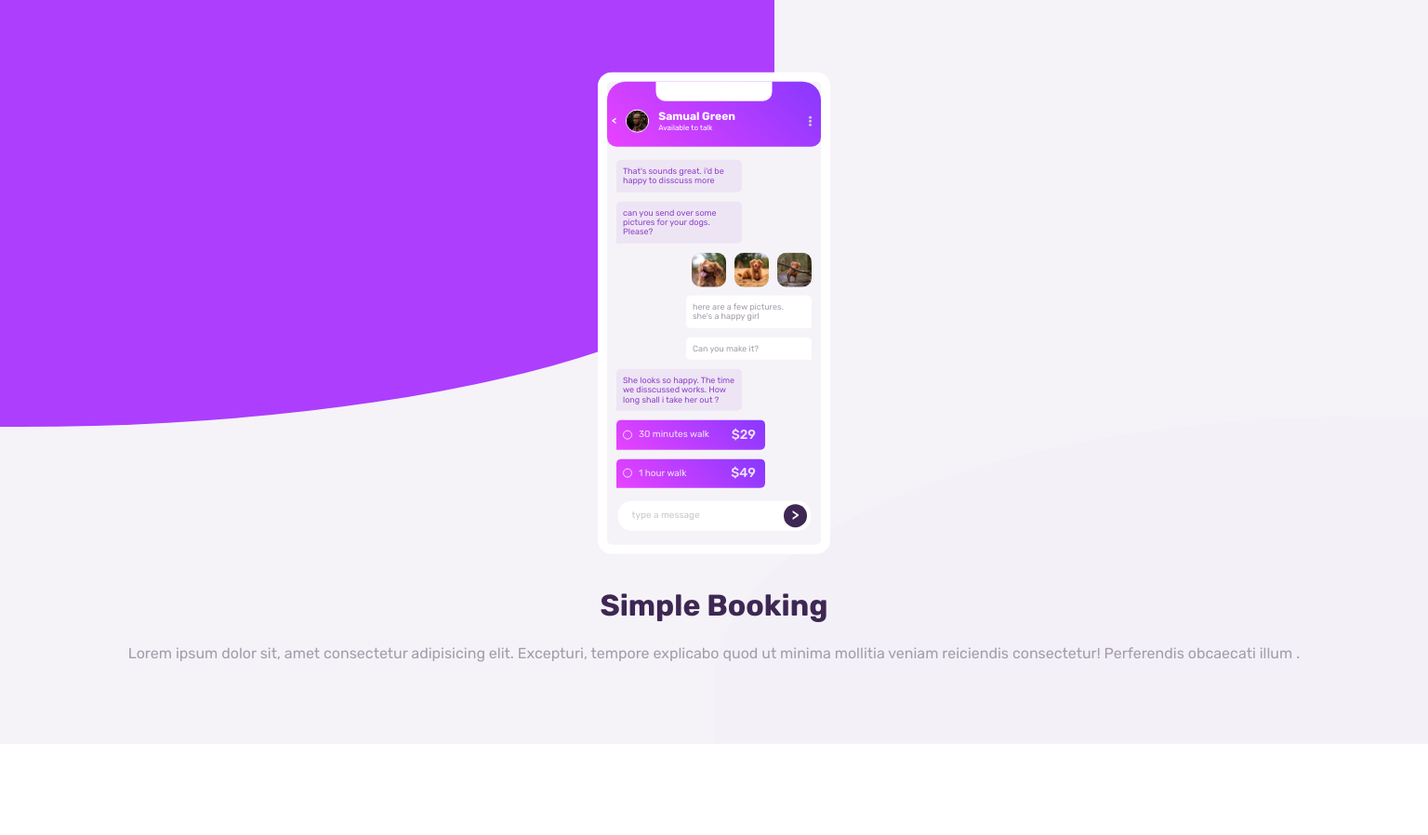
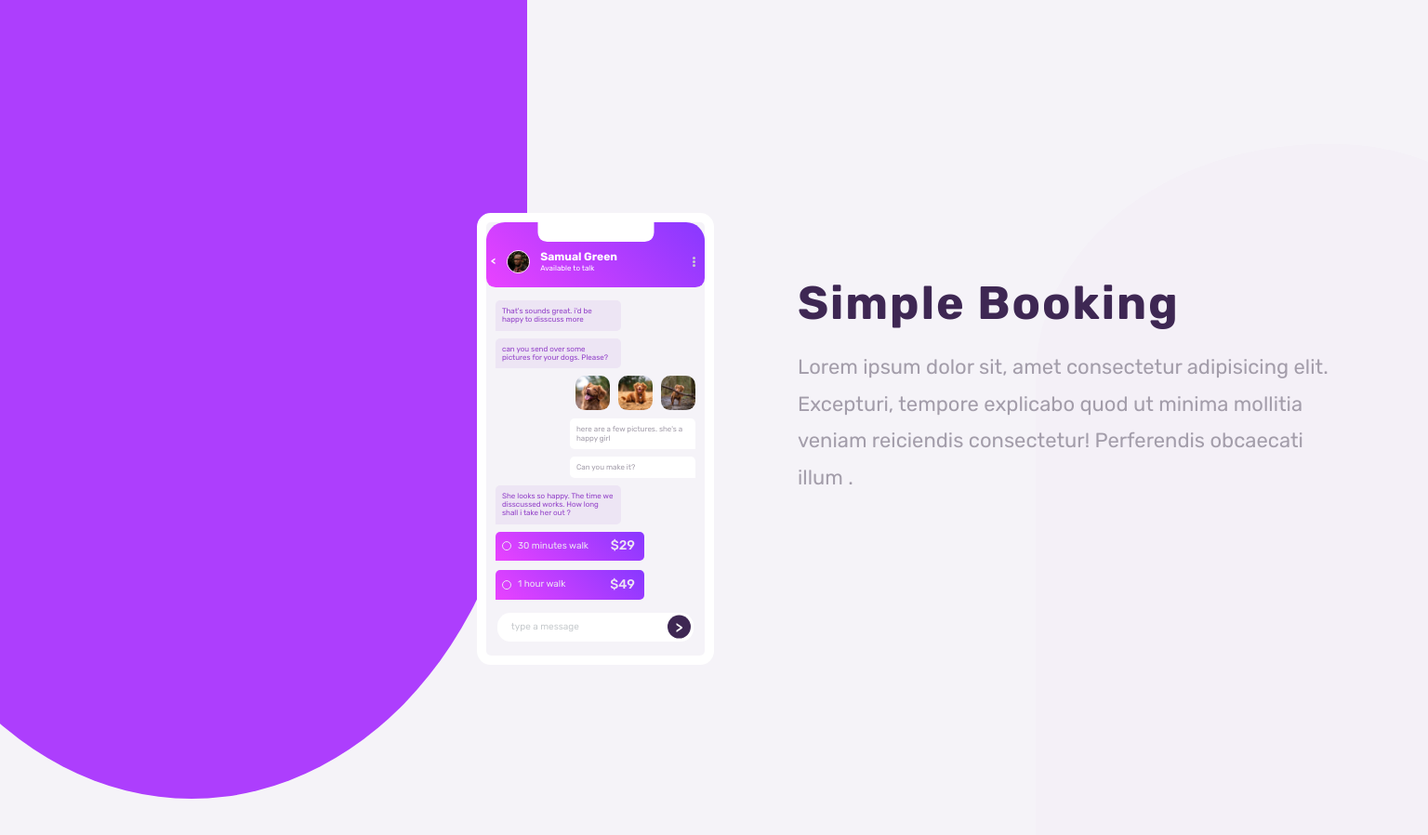
Before and after one commit to MonaElshikh/Chat-app, a plain HTML site: page index.html in a window 1536 px wide. Shown: the whole page at 93% size. Before the commit the page ends 800 px from the top, so only its background shows below. Drawn offline with Linux system fonts and the light colour scheme.

Commit message:
pahse two desktop design

```diff
--- a/css/main.css
+++ b/css/main.css
@@ -32,6 +32,7 @@ body {
   position: relative;
   background-color: var(--mobile-bg-color);
   z-index: 1;
+  overflow: hidden;
 }
 .caht-app::before {
   content: '';
@@ -56,7 +57,7 @@ body {
 }
 .mobile {
   position: relative;
-  width: 250px;
+  width: 240px;
   height: fit-content;
   background-color: var(--mobile-bg-color);
   border: solid 10px white;
@@ -136,11 +137,11 @@ body {
   padding: 0px 10px;
 }
 .left-chat {
-  font-size: 9px;
+  font-size: 8px;
   color: var(--moderate-violet);
   background-color: var(--left-chat-bg);
   padding: 7px;
-  margin-bottom: 10px;
+  margin-bottom: 8px;
   border-top-left-radius: 5px;
   border-top-right-radius: 5px;
   border-bottom-right-radius: 5px;
@@ -149,11 +150,11 @@ body {
 .right-chat {
   margin-left: auto;
   margin-right: 0;
-  font-size: 9px;
+  font-size: 8px;
   color: var(--dark-grayish-violet);
   background-color:white;
   padding: 7px;
-  margin-bottom: 10px;
+  margin-bottom: 8px;
   border-top-left-radius: 5px;
   border-top-right-radius: 5px;
   border-bottom-left-radius: 5px;
@@ -232,10 +233,13 @@ body {
   margin-top: 30px;
   padding: 30px 20px;
   text-align: center;
+  position: relative;
 }
 .info > h1 {
   margin: 55px 0px 20px;
   color: var(--very-dark-desaturated-violet);
+  letter-spacing: 2px;
+  font-size: 35px;
 }
 .info > p {
   color: var(--dark-grayish-violet);
--- /dev/null
+++ b/css/media.css
@@ -0,0 +1,43 @@
+@media (min-width:1440px) {
+    .caht-app::before {
+        width: 47%;
+        height: 70%;
+        left: -155px;
+        top: -45px;
+        border-bottom-right-radius: 50%;
+        border-bottom-left-radius: 50%;
+    }
+    .caht-app::after {
+        width: 47%;
+        height: 88%;
+        border-top-left-radius: 43% 22%;
+        border-top-right-radius: 55%;
+        right: -300px;
+    }
+    .chat-content {
+        display: flex;
+        justify-content: center;
+        align-items: center;
+        padding-top: 52%;
+        transform: translateY(-50%);
+    }
+    .shape {
+        margin-left: auto;
+        margin-right: 0;
+    }
+    .mobile {
+        width: 255px;
+    }
+    .info {
+        width: 50%;
+       text-align: left;
+       padding: 90px;
+       margin-top: 0;
+    }
+    .info > h1 {
+        font-size: 50px;
+    }
+    .info > p {
+        font-size: 22px;
+    }
+}
--- a/index.html
+++ b/index.html
@@ -14,6 +14,12 @@
     <link rel="stylesheet" href="css/normalize.css" />
     <link rel="stylesheet" href="css/main.css" />
     <link
+      rel="preload"
+      href="css/media.css"
+      as="style"
+      onload="this.onload=null;this.rel='stylesheet'"
+    />
+    <link
       rel="icon"
       type="image/png"
       sizes="32x32"
@@ -22,7 +28,9 @@
     <title>Caht App | Mona Elshikh</title>
   </head>
   <body>
-    <div class="caht-app">
+    <div class="caht-app" role="main">
+      <div class="chat-content">
+        <div class="shape">
           <div class="mobile">
             <div class="mobile-header">
               <div class="head-info">
@@ -58,8 +66,8 @@
                 <div class="right-chat">Can you make it?</div>
               </div>
               <div class="left-chat">
-            She looks so happy. The time we disscussed works. How long shall i
-            take her out ?
+                She looks so happy. The time we disscussed works. How long shall
+                i take her out ?
               </div>
               <div class="offer">
                 <div class="loading"></div>
@@ -74,7 +82,7 @@
             </div>
             <div class="mobile-footer">
               <input type="text" placeholder="type a message" />
-          <div class="send"></div>
+            </div>
           </div>
         </div>
         <div class="info">
@@ -86,5 +94,6 @@
           </p>
         </div>
       </div>
+    </div>
   </body>
 </html>
```
Lines whose indentation alone changed are shown as unchanged.
